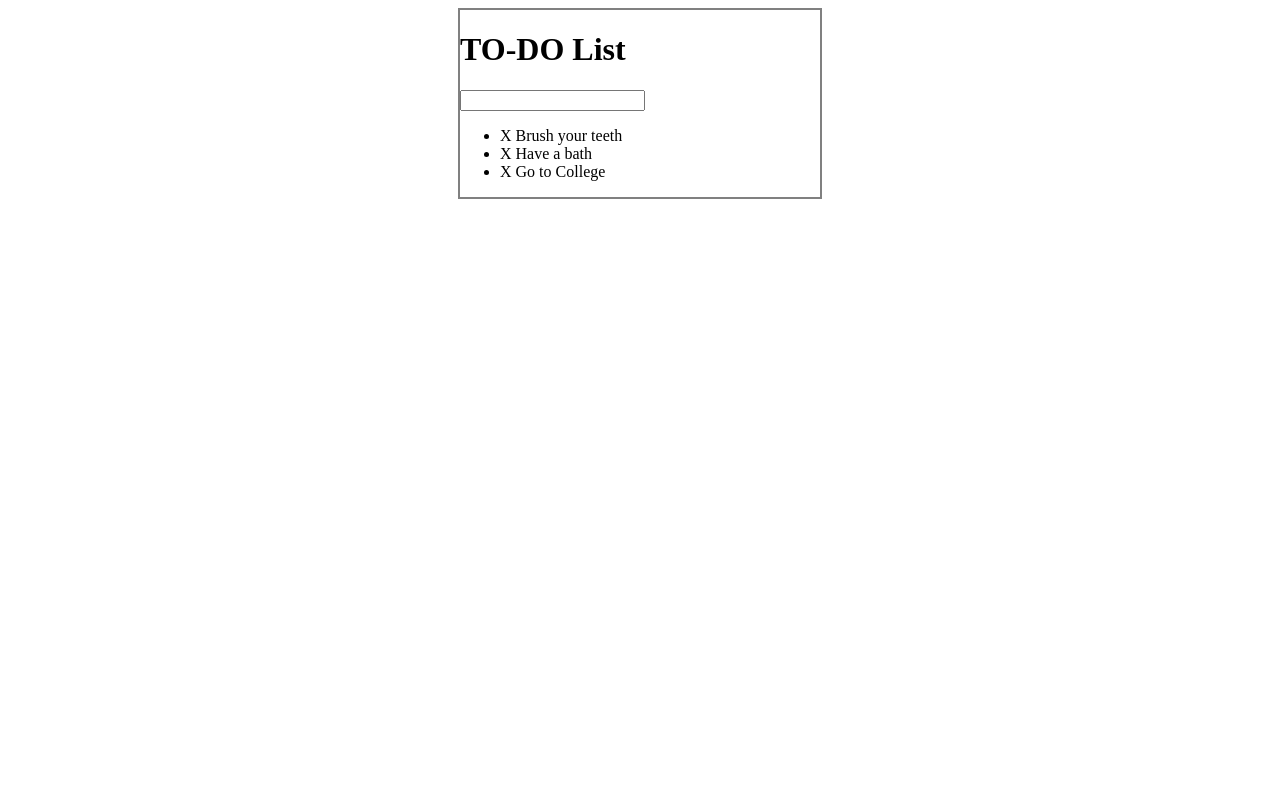
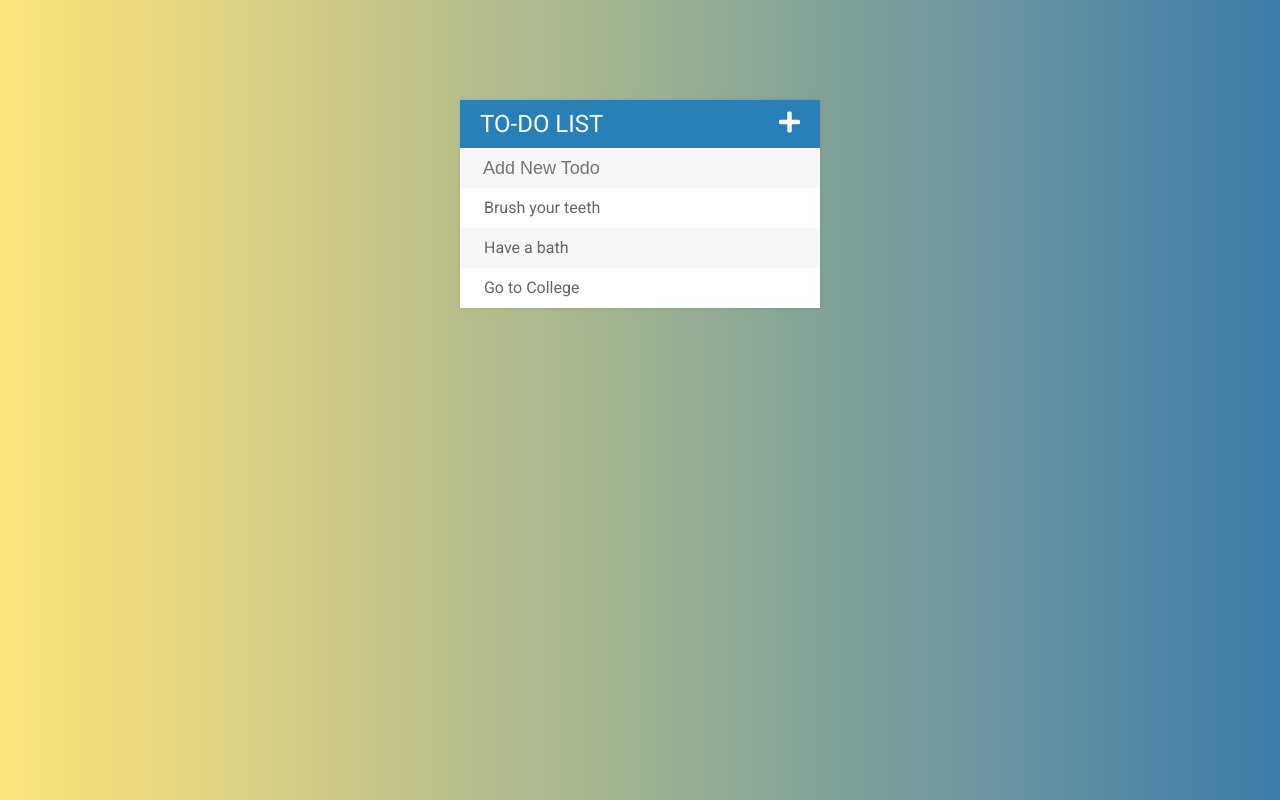
Before and after one commit to aviralrai/To-Do-List, a plain HTML site: page index.html in a window 1280 px wide. Drawn offline with Linux system fonts and the light colour scheme.

Commit message:
added css styling

```diff
--- a/assets/css/todo.css
+++ b/assets/css/todo.css
@@ -1,10 +1,85 @@
+body{
+	font-family: 'Roboto', sans-serif;
+	background: #3D7EAA;  /* fallback for old browsers */
+	background: -webkit-linear-gradient(to right, #FFE47A, #3D7EAA);  /* Chrome 10-25, Safari 5.1-6 */
+	background: linear-gradient(to right, #FFE47A, #3D7EAA); /* W3C, IE 10+/ Edge, Firefox 16+, Chrome 26+, Opera 12+, Safari 7+ */
+
+
+}
+
 #container{
-	border:2px solid gray;
+	box-shadow: 0 0 5px rgba(0,0,0,0.1);
 	width: 360px;
-	margin: 0 auto;
+	margin: 100px auto;
+	background-color: #f7f7f7;
 }
 
 .complete{
 	color: gray;
 	text-decoration: line-through;
 }
+
+.fa-plus{
+	float: right;
+}
+
+span{
+	margin-right: 20px;
+	background: #e74c3c;
+	color:white;
+	height: 40px;
+	width:0px;
+	display: inline-block;
+	text-align: center;
+	transition: 0.2s linear;
+	opacity: 0;
+}
+
+li:hover span{
+	width:40px;
+	opacity: 1;
+}
+
+h1{
+	margin: 0;
+	background-color: #2980b9;
+	color: white;
+	text-transform: uppercase;
+	padding:10px 20px;
+	font-weight: normal;
+	font-size: 24px;
+}
+
+ul{
+	list-style: none;
+	margin: 0;
+	padding: 0;
+}
+
+li{
+	height:40px;
+	background-color: white;
+	line-height: 40px;
+	color:#666;
+}
+
+li:nth-child(2n){
+	background-color: #f7f7f7;
+}
+
+input{
+	width:100%;
+	background-color: #f7f7f7;
+	height: 40px;
+	padding: 13px 13px 13px 20px;
+	box-sizing: border-box;
+	border:3px solid rgba(0,0,0,0);
+	font-size: 18px;
+	color:#2980b9;
+}
+
+input:focus{
+	background-color: #fff;
+	outline: none;
+	border:2px solid #2980b9;
+}
--- a/assets/js/todo.js
+++ b/assets/js/todo.js
@@ -17,6 +17,6 @@ $("input[type='text']").keypress(function(event){
 	{
 		var text=$(this).val();
 		$(this).val("");
-		$("ul").append("<li><span>X</span> " + text +"</li>");
+		$("ul").append("<li><span><i class='fas fa-trash'></i></span> " + text +"</li>");
 	}
 });
--- a/index.html
+++ b/index.html
@@ -2,17 +2,19 @@
 <html>
 <head>
 	<title>To Do App</title>
+	<link href="https://fonts.googleapis.com/css?family=Roboto:400,500,700" rel="stylesheet">
 	<link rel="stylesheet" type="text/css" href="assets/css/todo.css">
+	<link rel="stylesheet" href="https://use.fontawesome.com/releases/v5.8.1/css/all.css" integrity="sha384-50oBUHEmvpQ+1lW4y57PTFmhCaXp0ML5d60M1M7uH2+nqUivzIebhndOJK28anvf" crossorigin="anonymous">
 	<script type="text/javascript" src="assets/js/lib/jquery-3.3.1.min.js"></script>
 </head>
 <body>
 	<div id="container">
-		<h1>TO-DO List</h1>
-		<input type="text">
+		<h1>TO-DO List <i class="fas fa-plus"></i></h1>
+		<input type="text" placeholder="Add New Todo">
 		<ul>
-			<li><span>X</span> Brush your teeth</li>
-			<li><span>X</span> Have a bath</li>
-			<li><span>X</span> Go to College</li>
+			<li><span><i class="fas fa-trash"></i></span> Brush your teeth</li>
+			<li><span><i class="fas fa-trash"></i></span> Have a bath</li>
+			<li><span><i class="fas fa-trash"></i></span> Go to College</li>
 		</ul>
 	</div>
 
```
